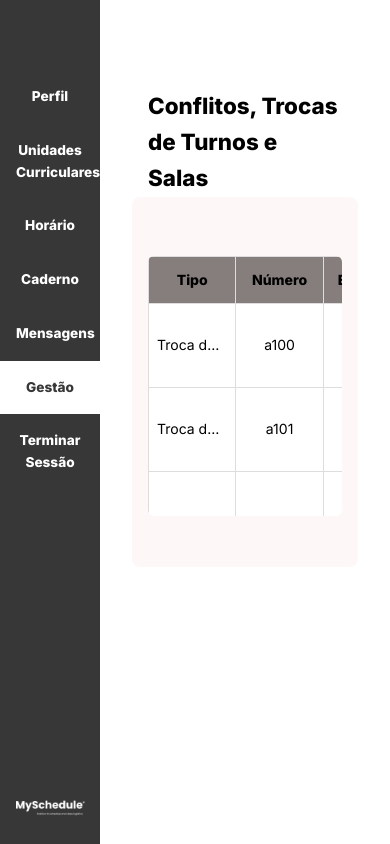
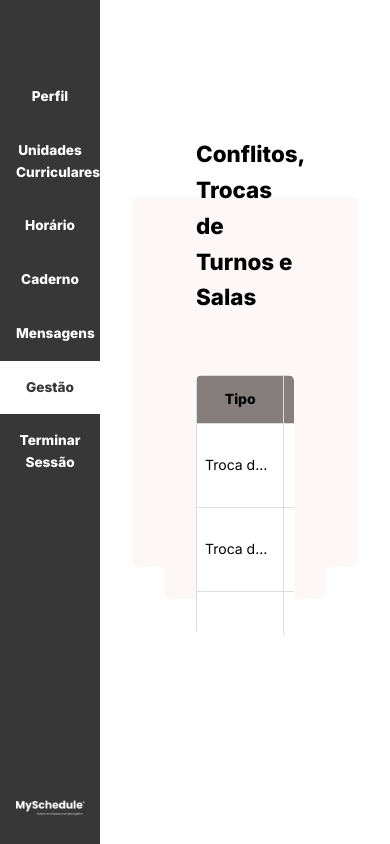
Before and after one commit to hhtomaswt11/IPM-24_25, a Vue app in the folder Fase2/MySchedule/: page /gestao in a window 390 px wide. Built offline with nearby package versions, Linux system fonts and the light colour scheme; no server answers; a web font is replaced by a local one.

Commit message:
Componente das Tabelas

```diff
--- /dev/null
+++ b/Fase2/MySchedule/src/components/Tabela.vue
@@ -0,0 +1,172 @@
+<template>
+    <div class="gestao-container">
+      <div class="decoracao-fundo"></div>
+
+      <h1 class="titulo">{{ titulo }}</h1>
+
+      <div class="tabela-wrapper">
+        <table class="tabela-gestao">
+          <thead>
+            <tr>
+              <th v-for="(coluna, index) in colunas" :key="index">{{ coluna }}</th>
+            </tr>
+          </thead>
+
+          <tbody>
+            <tr v-for="(item, index) in dados" :key="index">
+              <td v-for="(campo, i) in campos" :key="i" :class="campo === 'uc' ? 'uc-cell' : ''">
+                <template v-if="campo === 'decisao'">
+                  <span
+                    v-if="item[campo] === 'Atualizar'"
+                    class="acao atualizar"
+                    @click="$emit('atualizar', index)"
+                  >
+                    Atualizar
+                  </span>
+                  <span v-else class="acoes">
+                    <span class="acao aceitar" @click="$emit('aceitar', index)">✔</span>
+                    <span class="acao rejeitar" @click="$emit('rejeitar', index)">✖</span>
+                  </span>
+                </template>
+                <template v-else>
+                  {{ item[campo] }}
+                </template>
+              </td>
+            </tr>
+          </tbody>
+        </table>
+      </div>
+    </div>
+  </template>
+
+  <script setup>
+  // Props para tornar o componente reutilizável
+  const props = defineProps({
+    titulo: String,
+    colunas: Array,
+    campos: Array,
+    dados: Array
+  });
+
+  defineEmits(['atualizar', 'aceitar', 'rejeitar']);
+  </script>
+
+  <style scoped>
+  .gestao-container {
+    padding: 2rem;
+    position: relative;
+    max-width: 100%;
+    width: 100%;
+    box-sizing: border-box;
+  }
+
+  .decoracao-fundo {
+    background-color: #FDF7F7;
+    position: absolute;
+    top: 165px;
+    left: 0;
+    right: 0;
+    height: 370px;
+    z-index: 0;
+    border-radius: 8px;
+  }
+
+  .titulo {
+    margin-top: 50px;
+    font-family: 'Inter', sans-serif;
+    font-weight: 800;
+    font-size: 1.75rem;
+    margin-bottom: 1.5rem;
+    color: #000;
+    position: relative;
+    z-index: 1;
+    text-align: left;
+  }
+
+  .tabela-wrapper {
+    margin-top: 60px;
+    overflow-y: auto;
+    overflow-x: auto;
+    max-height: 310px;
+    position: relative;
+    z-index: 1;
+    border-radius: 6px;
+  }
+
+  .tabela-gestao {
+    width: 100%;
+    min-width: 850px;
+    border-collapse: collapse;
+    table-layout: fixed;
+  }
+
+  .tabela-gestao th,
+  .tabela-gestao td {
+    padding: 0.5rem;
+    border: 1px solid #ddd;
+    text-align: center;
+    font-size: 0.875rem;
+    color: #000;
+    background-color: white;
+    white-space: nowrap;
+    overflow: hidden;
+    text-overflow: ellipsis;
+  }
+
+  .tabela-gestao th {
+    padding: 0.75rem 0.5rem;
+  }
+
+  .tabela-gestao thead th {
+    background-color: #867D7D;
+    color: black;
+    font-weight: bold;
+    position: sticky;
+    top: 0;
+    z-index: 2;
+  }
+
+  .uc-cell {
+    white-space: normal !important;
+    overflow: visible !important;
+    text-overflow: initial !important;
+  }
+
+  .acao {
+    cursor: pointer;
+    margin: 0 5px;
+    transition: color 0.2s ease;
+  }
+
+  .atualizar:hover {
+    color: #3576E7;
+  }
+
+  .aceitar:hover {
+    color: #4DAE54;
+  }
+
+  .rejeitar:hover {
+    color: #B52525;
+  }
+
+  @media (max-width: 768px) {
+    .titulo {
+      font-size: 1.4rem;
+      margin-top: 40px;
+    }
+
+    .tabela-gestao {
+      font-size: 0.75rem;
+      min-width: 700px;
+    }
+
+    .tabela-wrapper {
+      max-height: 260px;
+    }
+
+    .gestao-container {
+      padding: 1rem;
+    }
+  }
+  </style>
--- a/Fase2/MySchedule/src/views/Gestao.vue
+++ b/Fase2/MySchedule/src/views/Gestao.vue
@@ -3,55 +3,25 @@
       <!-- Retângulo de fundo decorativo -->
       <div class="decoracao-fundo"></div>
 
-      <!-- Título -->
-      <h1 class="titulo">Conflitos, Trocas de Turnos e Salas</h1>
-
-      <!-- Tabela -->
-      <div class="tabela-wrapper">
-        <table class="tabela-gestao">
-          <thead>
-            <tr>
-              <th>Tipo</th>
-              <th>Número</th>
-              <th>Estatuto</th>
-              <th>Unidade Curricular</th>
-              <th>Turno atual</th>
-              <th>Alteração</th>
-              <th>Capacidade</th>
-              <th>Decisão</th>
-            </tr>
-          </thead>
-
-          <tbody>
-            <tr v-for="(item, index) in dados" :key="index">
-              <td>{{ item.tipo }}</td>
-              <td>{{ item.numero }}</td>
-              <td>{{ item.estatuto }}</td>
-              <td class="uc-cell">{{ item.uc }}</td>
-              <td>{{ item.turnoAtual }}</td>
-              <td>{{ item.alteracao }}</td>
-              <td>{{ item.capacidade }}</td>
-              <td>
-                <span
-                  v-if="item.decisao === 'Atualizar'"
-                  class="acao atualizar"
-                  @click="acaoAtualizar(index)"
-                >
-                  Atualizar
-                </span>
-                <span v-else class="acoes">
-                  <span class="acao aceitar" @click="acaoAceitar(index)">✔</span>
-                  <span class="acao rejeitar" @click="acaoRejeitar(index)">✖</span>
-                </span>
-              </td>
-            </tr>
-          </tbody>
-        </table>
-      </div>
+      <!-- Tabela genérica -->
+      <Tabela
+        titulo="Conflitos, Trocas de Turnos e Salas"
+        :colunas="colunas"
+        :campos="campos"
+        :dados="dados"
+        @atualizar="acaoAtualizar"
+        @aceitar="acaoAceitar"
+        @rejeitar="acaoRejeitar"
+      />
     </div>
   </template>
 
   <script setup>
+  import Tabela from '@/components/Tabela.vue';
+
+  const colunas = ['Tipo', 'Número', 'Estatuto', 'Unidade Curricular', 'Turno atual', 'Alteração', 'Capacidade', 'Decisão'];
+  const campos = ['tipo', 'numero', 'estatuto', 'uc', 'turnoAtual', 'alteracao', 'capacidade', 'decisao'];
+
   const dados = [
     { tipo: 'Troca de turno', numero: 'a100', estatuto: 'Não', uc: 'Álgebra para Engenharia', turnoAtual: 'T1', alteracao: 'T2', capacidade: '50/60', decisao: '✔ ✖' },
     { tipo: 'Troca de turno', numero: 'a101', estatuto: 'TE', uc: 'Cálculo para Engenharia', turnoAtual: 'TP1', alteracao: 'TP3', capacidade: '25/26', decisao: '✔ ✖' },
@@ -83,10 +53,8 @@
     max-width: 100%;
     width: 100%;
     box-sizing: border-box;
-  /* 🔥 REMOVER ESTA LINHA */
-  /* overflow-x: hidden; */
   }
-/* Retângulo de fundo */
+
   .decoracao-fundo {
     background-color: #FDF7F7;
     position: absolute;
@@ -97,111 +65,4 @@
     z-index: 0;
     border-radius: 8px;
   }
-
-/* Título */
-.titulo {
-  margin-top: 50px;
-  font-family: 'Inter', sans-serif;
-  font-weight: 800;
-  font-size: 1.75rem;
-  margin-bottom: 1.5rem;
-  color: #000;
-  position: relative;
-  z-index: 1;
-  text-align: left;
-}
-
-/* Wrapper da Tabela */
-.tabela-wrapper {
-  margin-top: 60px;
-  overflow-y: auto;
-  overflow-x: auto;
-  max-height: 310px;
-  position: relative;
-  z-index: 1;
-  border-radius: 6px;
-}
-
-/* Tabela */
-.tabela-gestao {
-  width: 100%;
-  min-width: 850px;
-  border-collapse: collapse;
-  table-layout: fixed;
-}
-
-/* Células */
-.tabela-gestao th,
-.tabela-gestao td {
-  padding: 0.5rem;
-  border: 1px solid #ddd;
-  text-align: center;
-  font-size: 0.875rem;
-  color: #000;
-  background-color: white;
-  white-space: nowrap;
-  overflow: hidden;
-  text-overflow: ellipsis;
-}
-
-/* Cabeçalho */
-.tabela-gestao th {
-  padding: 0.75rem 0.5rem;
-}
-
-.tabela-gestao thead th {
-  background-color: #867D7D;
-  color: black;
-  font-weight: bold;
-  position: sticky;
-  top: 0;
-  z-index: 2;
-}
-
-/* Evita corte no nome da UC */
-.uc-cell {
-  white-space: normal !important;
-  overflow: visible !important;
-  text-overflow: initial !important;
-}
-
-/* Ações */
-.acao {
-  cursor: pointer;
-  margin: 0 5px;
-  transition: color 0.2s ease;
-}
-
-.atualizar:hover {
-  color: #3576E7;
-}
-
-.aceitar:hover {
-  color: #4DAE54;
-}
-
-.rejeitar:hover {
-  color: #B52525;
-}
-
-/* Responsivo */
-@media (max-width: 768px) {
-  .titulo {
-    font-size: 1.4rem;
-    margin-top: 40px;
-  }
-
-  .tabela-gestao {
-    font-size: 0.75rem;
-    min-width: 700px;
-  }
-
-  .tabela-wrapper {
-    max-height: 260px;
-  }
-
-  .gestao-container {
-    padding: 1rem;
-  }
-}
   </style>
```
Lines whose indentation alone changed are shown as unchanged.
